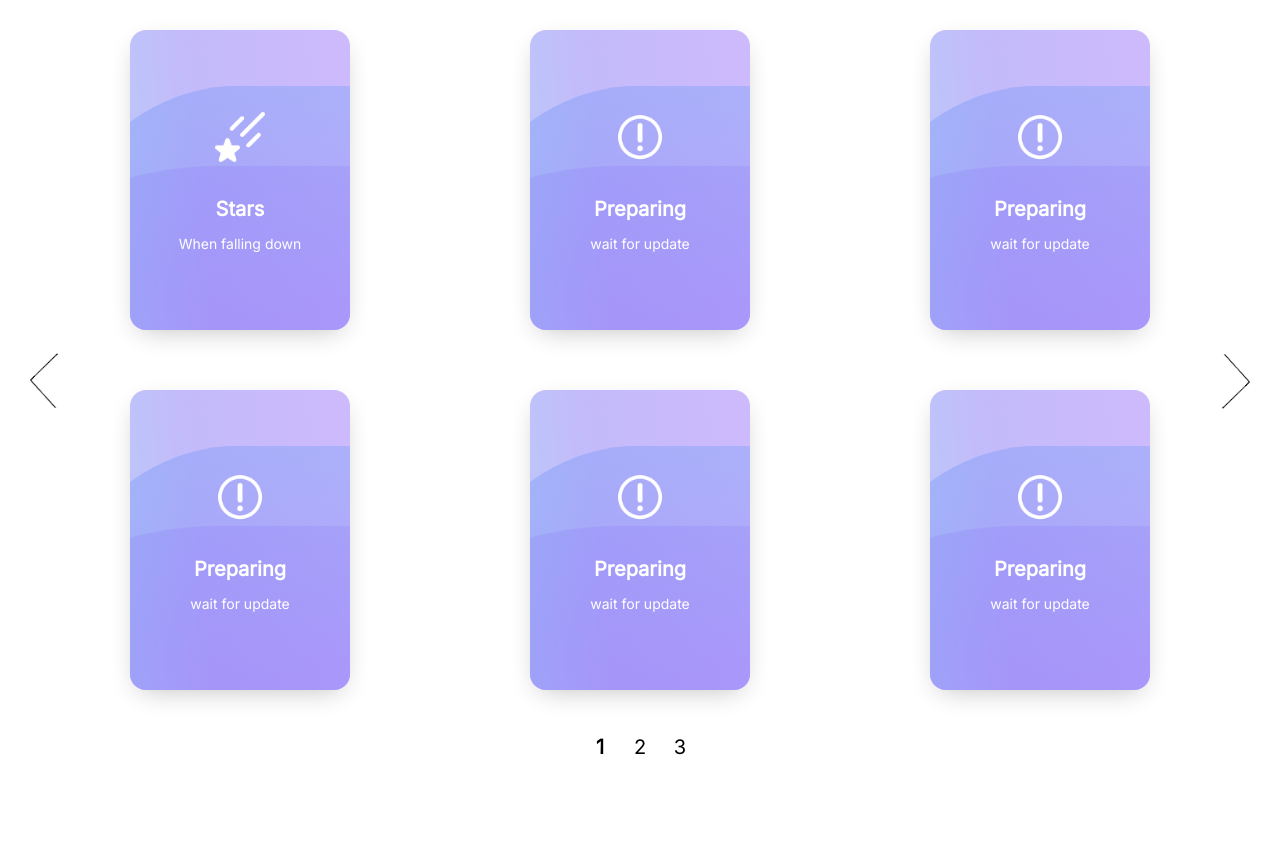
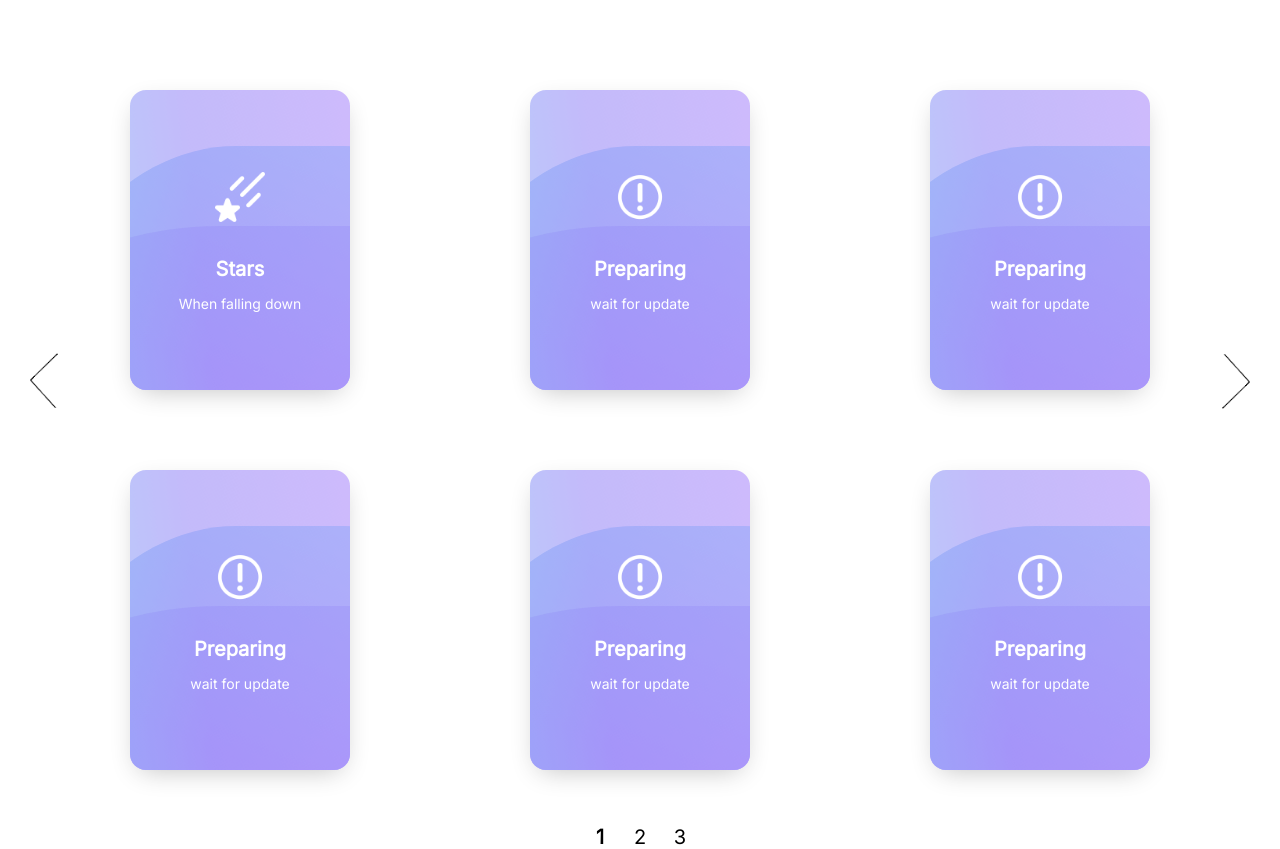
Before and after one commit to BadangGit/PPT-Project, a Vue app in the folder normal/: page / in a window 1280 px wide. Before the commit the page ends 800 px from the top, so only its background shows below. Built offline with nearby package versions, Linux system fonts and the light colour scheme.

Commit message:
change cardItems design

```diff
--- a/normal/src/components/cards/itemCard.vue
+++ b/normal/src/components/cards/itemCard.vue
@@ -63,7 +63,7 @@ let icons = require(`../../assets/${props.simulCategory.name}.png`);
 }
 
 .e-card {
-  margin: 30px auto;
+  margin: 40px auto;
   background: transparent;
   box-shadow: 0px 8px 28px -9px rgba(0, 0, 0, 0.45);
   position: relative;
--- a/normal/src/views/mainPage.vue
+++ b/normal/src/views/mainPage.vue
@@ -92,7 +92,6 @@ export default {
         >
         </ItemCard>
       </div>
-
       <div class="pageNumGrid">
         <div
           :class="nowPageNum == pageNumCount ? 'highlight' : ''"
@@ -111,6 +110,10 @@ export default {
 <style>
 /* 전체 페이지 디자인 */
 .main {
+  height: 100%;
+}
+
+.mainItemGrid {
   height: 100%;
 }
 
@@ -138,11 +141,17 @@ export default {
 }
 
 /* card 디자인 */
+.mainItemGrid {
+  text-align: center;
+  align-items: center;
+}
+
 .cardGrid {
   display: grid;
   grid-template-columns: 1fr 1fr 1fr;
   width: 1200px;
   margin: auto;
+  margin-top: 50px;
 }
 
 .itemCard {
```
